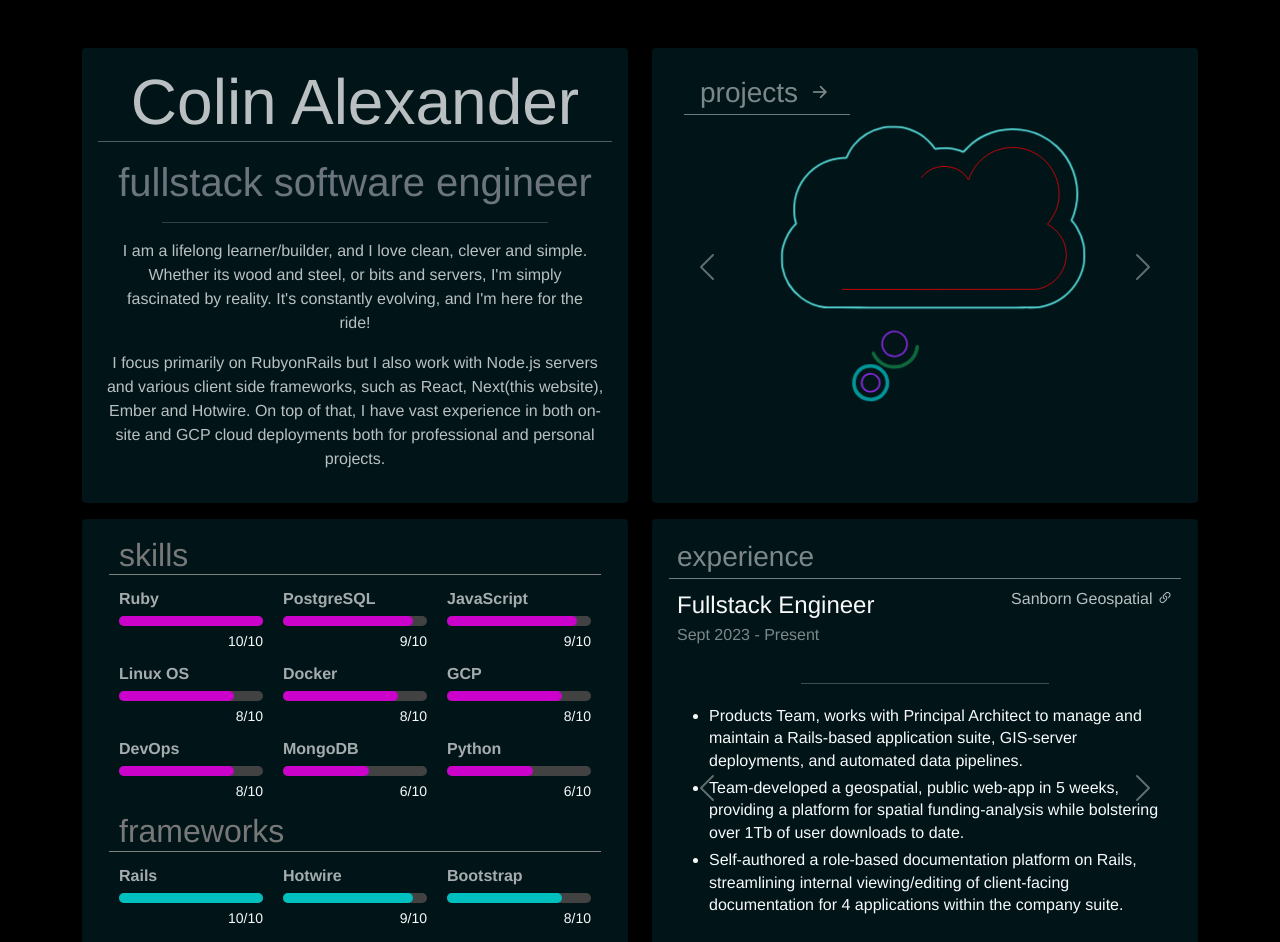
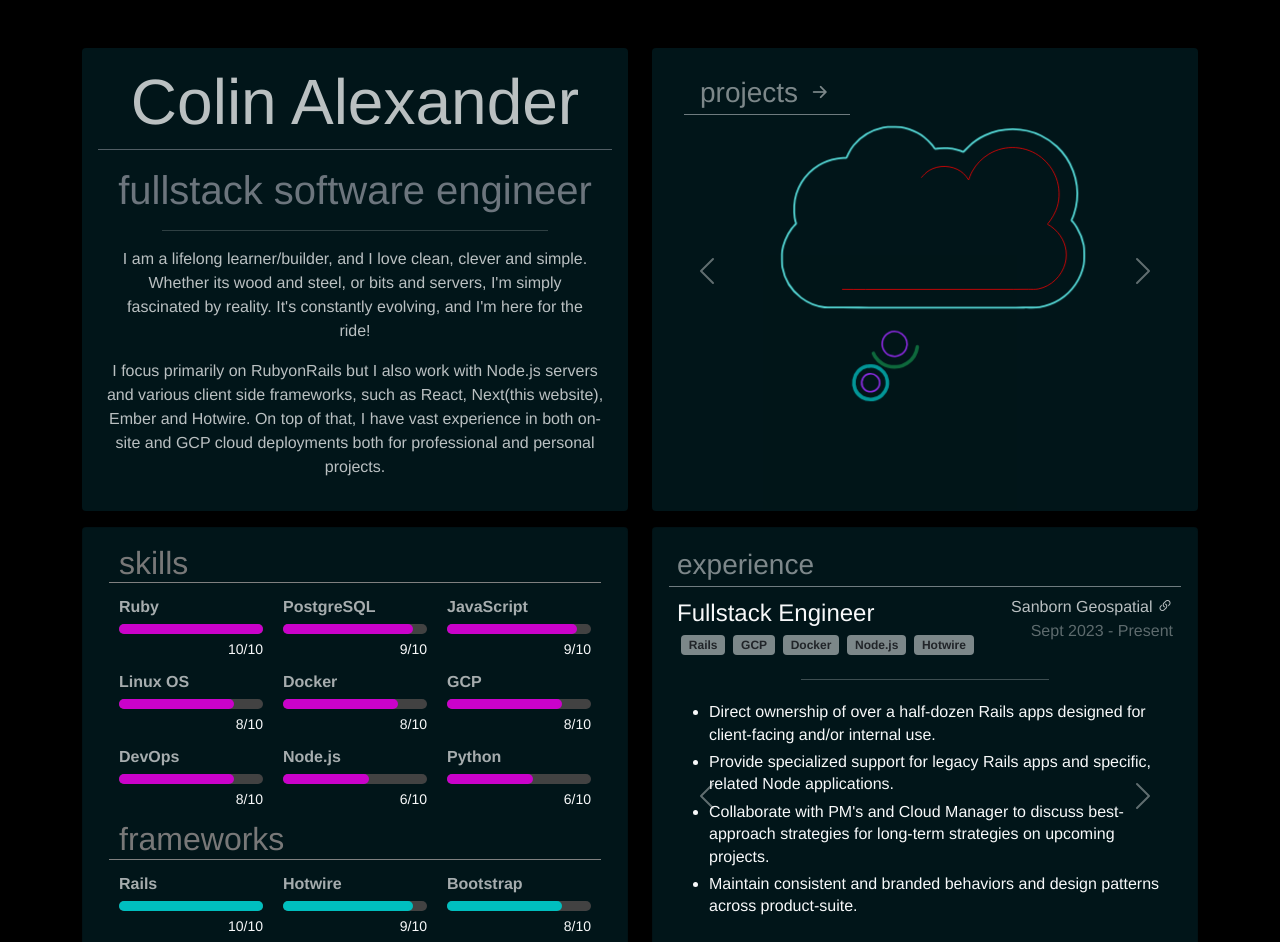
Before and after one commit to colintalex/portfolio-next, a Next.js app: page / in a window 1280 px wide. Shown: the top 942 px of the page. Built offline with nearby package versions, Linux system fonts and the light colour scheme; a web font is replaced by a local one.

Commit message:
Expereienc updates

```diff
--- a/components/experience.js
+++ b/components/experience.js
@@ -8,10 +8,12 @@ export default function Experience() {
       position: "Fullstack Engineer",
       startDate: "Sept 2023",
       endDate: "Present",
+      skills: ["Rails", "GCP", "Docker", "Node.js", "Hotwire"],
       descriptions: [
-        "Products Team, works with Principal Architect to manage and maintain a Rails-based application suite, GIS-server deployments, and automated data pipelines.",
-        "Team-developed a geospatial, public web-app in 5 weeks, providing a platform for spatial funding-analysis while bolstering over 1Tb of user downloads to date.",
-        "Self-authored a role-based documentation platform on Rails, streamlining internal viewing/editing of client-facing documentation for 4 applications within the company suite.",
+        "Direct ownership of over a half-dozen Rails apps designed for client-facing and/or internal use.",
+        "Provide specialized support for legacy Rails apps and specific, related Node applications.",
+        "Collaborate with PM's and Cloud Manager to discuss best-approach strategies for long-term strategies on upcoming projects.",
+        "Maintain consistent and branded behaviors and design patterns across product-suite.",
       ],
     },
     {
@@ -19,6 +21,7 @@ export default function Experience() {
       position: "Software Engineer II",
       startDate: "Sept 2022",
       endDate: "Sept 2023",
+      skills: ["Rails", "LinuxOS", "jQuery", "Postgres"],
       descriptions: [
         "Products Team, works with Principal Architect to manage and maintain a Rails-based application suite, GIS-server deployments, and automated data pipelines.",
         "Team-developed a geospatial, public web-app in 5 weeks, providing a platform for spatial funding-analysis while bolstering over 1Tb of user downloads to date.",
@@ -30,6 +33,7 @@ export default function Experience() {
       position: "Software Engineer I",
       startDate: "June 2021",
       endDate: "Sept 2022",
+      skills: ["Rails", "jQuery", "Postgres", "Python"],
       descriptions: [
         "Assisted Lead Engineer with development/on-site deployment of  company software product suite, built using Rails.",
         "Regained control on technical debt by assisting with debugging deep-dives & developing strategies for new technology.",
@@ -48,7 +52,9 @@ export default function Experience() {
           {workHistory.map((job, index) => (
             <div
               key={index}
-              className={`carousel-item experience h-100 ${index === 0 ? "active" : ""}`}
+              className={`carousel-item experience h-100 ${
+                index === 0 ? "active" : ""
+              }`}
             >
               <div className="p-2 h-100">
                 <div className="d-flex justify-content-between">
@@ -61,14 +67,17 @@ export default function Experience() {
                     >
                       {job.company} <i className="bi bi-link-45deg"></i>
                     </Link>
-                    <p className="opacity-50 mb-1 mb-md-3 text-nowrap">
-                      {job.startDate} - {job.endDate}
-                    </p>
+                    {job.skills.map((skill, i) => (
+                      <span key={i} className="badge bg-light text-dark bg-opacity-50 m-1">{skill}</span>
+                    ))}
                   </div>
                   <div className="text-end opacity-75 d-none d-md-block">
                     <Link className="mb-1" href="https://sanborn.com/" passHref>
                       {job.company} <i className="bi bi-link-45deg"></i>
                     </Link>
+                    <p className="opacity-50 mb-1 mb-md-3 text-nowrap">
+                      {job.startDate} - {job.endDate}
+                    </p>
                   </div>
                 </div>
                 <hr className="w-50 mx-auto mt-1"></hr>
--- a/components/skills.js
+++ b/components/skills.js
@@ -10,7 +10,7 @@ export default function Skills() {
     ["Docker", 8],
     ["GCP", 8],
     ["DevOps", 8],
-    ["MongoDB", 6],
+    ["Node.js", 6],
     ["Python", 6],
   ];
 
--- a/pages/index.js
+++ b/pages/index.js
@@ -18,7 +18,7 @@ export default function Home() {
 
 
   return (
-    <div className="container">
+    <div className="container mb-5">
       <Head>
         <title>Colin Alexander / Software Engineer</title>
         <meta name="description" content="Generated by create next app" />
@@ -40,7 +40,7 @@ export default function Home() {
           <div className="col-12 col-md-6 mb-3 md-md-0 order-1 order-md-1">
             <div className="bg-info bg-opacity-10 text-light p-3 text-center rounded h-100">
               <div className="border-border-secondary">
-                <p className="display-3 border-bottom border-secondary w-auto mx-auto fw-medium opacity-75">
+                <p className="display-3 border-bottom border-secondary pb-3 pb-md-2 w-auto mx-auto fw-medium opacity-75">
                   Colin Alexander
                 </p>
                 <p className="display-6 text-secondary">
```
